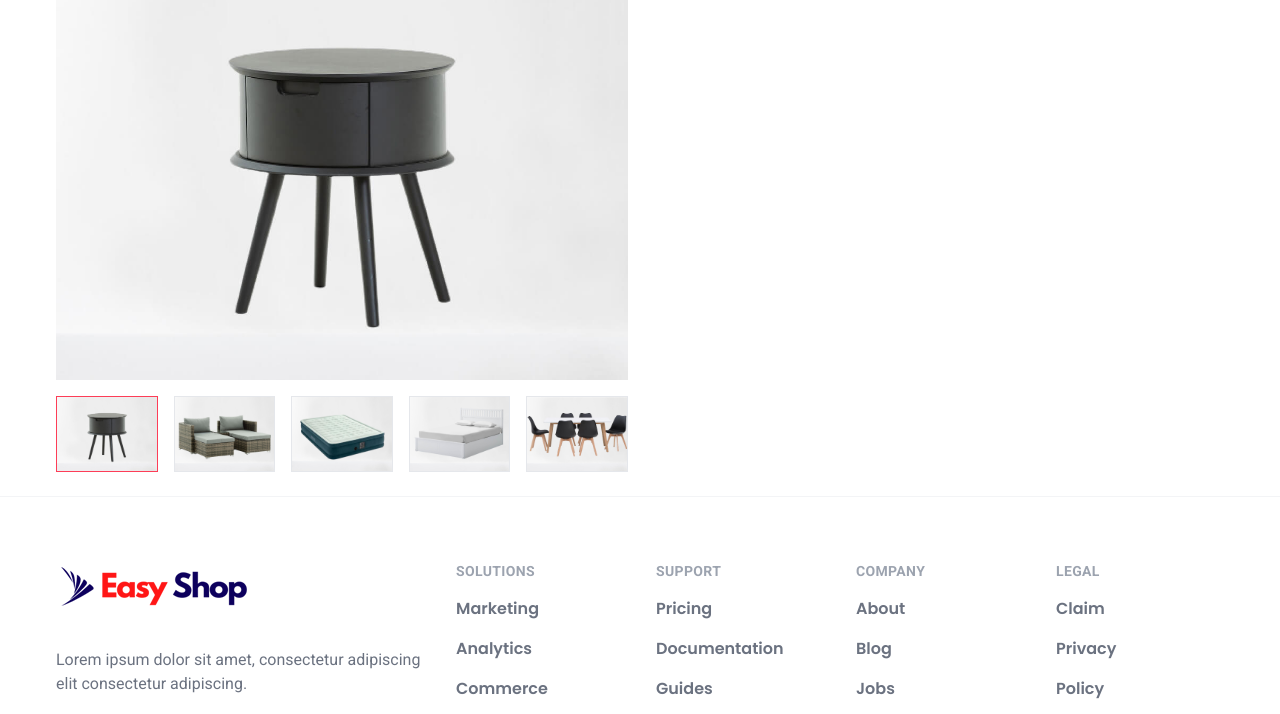
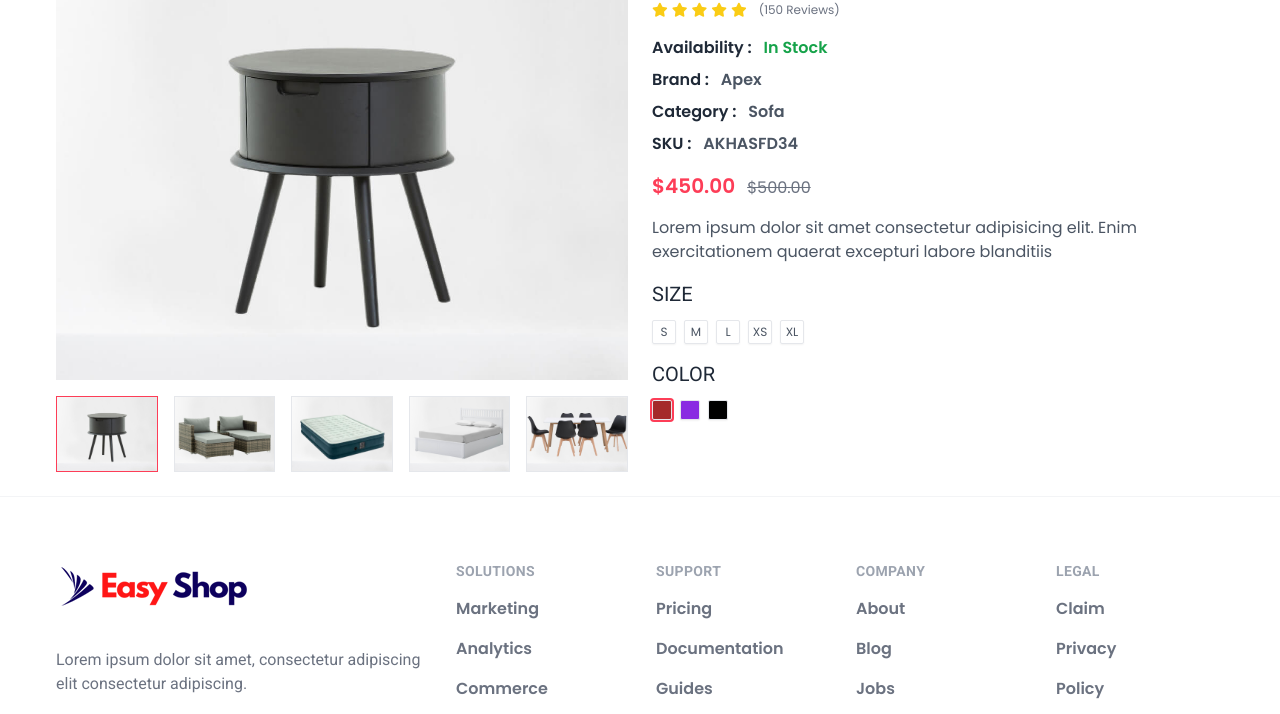
Before and after one commit to easylearningbd/tailwind-ecommerce-project, a website: page view.html in a window 1280 px wide. Shown: the part 254-968 px from the top of the page. Drawn offline with Linux system fonts and the light colour scheme.

Commit message:
99 Product View Setup Part 3

```diff
--- a/view.html
+++ b/view.html
@@ -287,13 +287,144 @@
           <div>
                <img src="/images/products/product5.jpg" class="single-img w-full cursor-pointer border  " />
           </div>
+     </div>
+     </div>
+       <!-- ---- End Product Image  --->
+
+        <!-- ---- Product Content  --->
+     <div>
+          <h2 class="md:text-3xl text-2xl font-medium uppercase mb-2" >ITALIAN L SHAPE SOFA</h2>
+          <div class="flex items-center mb-4">
+               <div class="flex gap-1 text-sm text-yellow-400 ">
+                    <span><i class="fas fa-star"></i> </span>
+                    <span><i class="fas fa-star"></i> </span>
+                    <span><i class="fas fa-star"></i> </span>
+                    <span><i class="fas fa-star"></i> </span>
+                    <span><i class="fas fa-star"></i> </span>
+               </div>
+               <div class="text-xs text-gray-500 ml-3">(150 Reviews)</div>
+          </div>
+
+          <div class="space-y-2">
+               <p class="text-gray-800 font-semibold space-x-2 ">
+                    <span>Availability : </span>
+                    <span class="text-green-600" >In Stock </span>
+               </p>
+
+               <p class="text-gray-800 font-semibold space-x-2 ">
+                    <span>Brand : </span>
+                    <span class="text-gray-600" >Apex </span>
+               </p>
+
+               <p class="text-gray-800 font-semibold space-x-2 ">
+                    <span>Category : </span>
+                    <span class="text-gray-600" >Sofa </span>
+               </p>
+
+               <p class="text-gray-800 font-semibold space-x-2 ">
+                    <span>SKU : </span>
+                    <span class="text-gray-600" >AKHASFD34 </span>
+               </p>
+          </div>
+
+          <div class="mt-4 flex items-baseline gap-3 ">
+           <span class="text-primary font-semibold text-xl ">$450.00</span>
+          <span class="text-gray-500 text-base line-through">$500.00</span>
+          </div>
+          <p class="mt-4 text-gray-600">
+               Lorem ipsum dolor sit amet consectetur adipisicing elit. Enim exercitationem quaerat excepturi labore blanditiis
+          </p>
+
+
+          <!-- ---- Size filter --->
+
+<div class="pt-4">
+     <h3 class="text-xl text-gray-800 mb-3 uppercase font-medium ">Size </h3>
+     <div class="flex items-center gap-2">
+          <!-- ---- Single Size --->
+          <div class="size-selector">
+               <input type="radio" name="size" class="hidden" id="size-s" />
+               <label for="size-s" class="text-xs border border-gray-200 rounded-sm h-6 w-6 flex items-center justify-center cursor-pointer shadow-sm text-gray-600 " >S</label>
+          </div>
+          <!-- ---- End Single Size --->
+
+            <!-- ---- Single Size --->
+            <div class="size-selector">
+               <input type="radio" name="size" class="hidden" id="size-m" />
+               <label for="size-m" class="text-xs border border-gray-200 rounded-sm h-6 w-6 flex items-center justify-center cursor-pointer shadow-sm text-gray-600 " >M</label>
+          </div>
+          <!-- ---- End Single Size --->
+
+
+            <!-- ---- Single Size --->
+            <div class="size-selector">
+               <input type="radio" name="size" class="hidden" id="size-l" />
+               <label for="size-l" class="text-xs border border-gray-200 rounded-sm h-6 w-6 flex items-center justify-center cursor-pointer shadow-sm text-gray-600 " >L</label>
+          </div>
+          <!-- ---- End Single Size --->
+
+
+            <!-- ---- Single Size --->
+            <div class="size-selector">
+               <input type="radio" name="size" class="hidden" id="size-xs" />
+               <label for="size-xs" class="text-xs border border-gray-200 rounded-sm h-6 w-6 flex items-center justify-center cursor-pointer shadow-sm text-gray-600 " >XS</label>
+          </div>
+          <!-- ---- End Single Size --->
+
+
+            <!-- ---- Single Size --->
+            <div class="size-selector">
+               <input type="radio" name="size" class="hidden" id="size-xl" />
+               <label for="size-xl" class="text-xs border border-gray-200 rounded-sm h-6 w-6 flex items-center justify-center cursor-pointer shadow-sm text-gray-600 " >XL</label>
+          </div>
+          <!-- ---- End Single Size --->
+
+     </div>
+</div>
+<!-- ---- End Size filter --->
+
+<!-- ----  Color filter --->
+<div class="pt-4">
+     <h3 class="text-xl text-gray-800 mb-3 uppercase font-medium ">Color </h3>
+
+<div class="flex items-center gap-2">
+     <!-- ---- Single Color --->
+     <div class="color-selector">
+          <input type="radio" name="color" class="hidden" id="color-red" checked />
+          <label for="color-red" style="background-color: brown;" class="text-xs border border-gray-200 rounded-sm h-5 w-5 flex items-center justify-center cursor-pointer shadow-sm" ></label>
+
+     </div>
+<!-- ----  End Single Color --->
+
+ <!-- ---- Single Color --->
+ <div class="color-selector">
+     <input type="radio" name="color" class="hidden" id="color-white"  />
+     <label for="color-white" style="background-color:blueviolet;" class="text-xs border border-gray-200 rounded-sm h-5 w-5 flex items-center justify-center cursor-pointer shadow-sm" ></label>
+
+</div>
+<!-- ----  End Single Color --->
+
+
+ <!-- ---- Single Color --->
+ <div class="color-selector">
+     <input type="radio" name="color" class="hidden" id="color-black"  />
+     <label for="color-black" style="background-color: #000000;" class="text-xs border border-gray-200 rounded-sm h-5 w-5 flex items-center justify-center cursor-pointer shadow-sm" ></label>
+
+</div>
+<!-- ----  End Single Color --->
+</div>
+</div>
+
+<!-- ---- End Color filter --->
+
+
+
+
 
      </div>
 
 
-     </div>
-
-       <!-- ---- End Product Image  --->
+         <!-- ---- End Product Content  --->
 
   </div>
 
```
Also changed, not shown: output/tailwind.css.
